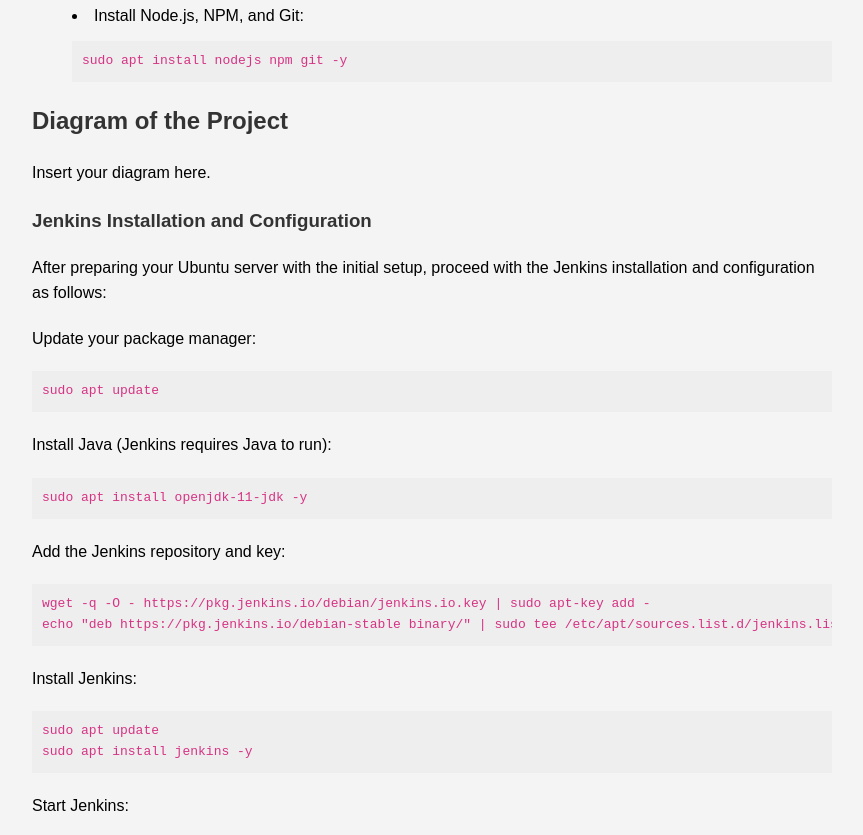
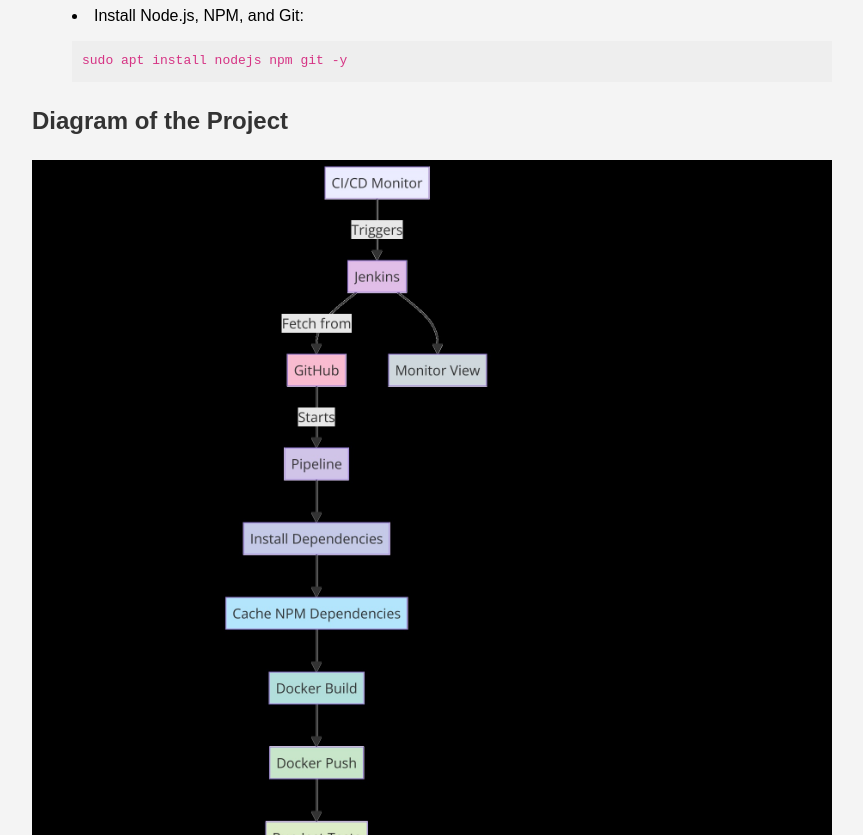
Before and after one commit to sabayneh1/Jenkins-SonarQube-Docker-Demo, a plain HTML site: page index.html in a window 1280 px wide. Shown: the part 1085-1920 px from the top of the page, without its empty margins (208-1071 px from the left). Drawn offline with Linux system fonts and the light colour scheme.

Commit message:
8th commit

```diff
--- a/index.html
+++ b/index.html
@@ -77,7 +77,8 @@ sudo chmod +x /usr/local/bin/docker-compose</code></pre>
 </ul>
 
 <h2>Diagram of the Project</h2>
-<p>Insert your diagram here.</p>
+<img src="images/diagram.jpg" alt="Diagram of the Project" style="max-width:100%;height:auto;">
+
 
 
 <h3>Jenkins Installation and Configuration</h3>
```
Also changed, not shown: images/diagram.jpg (added).
